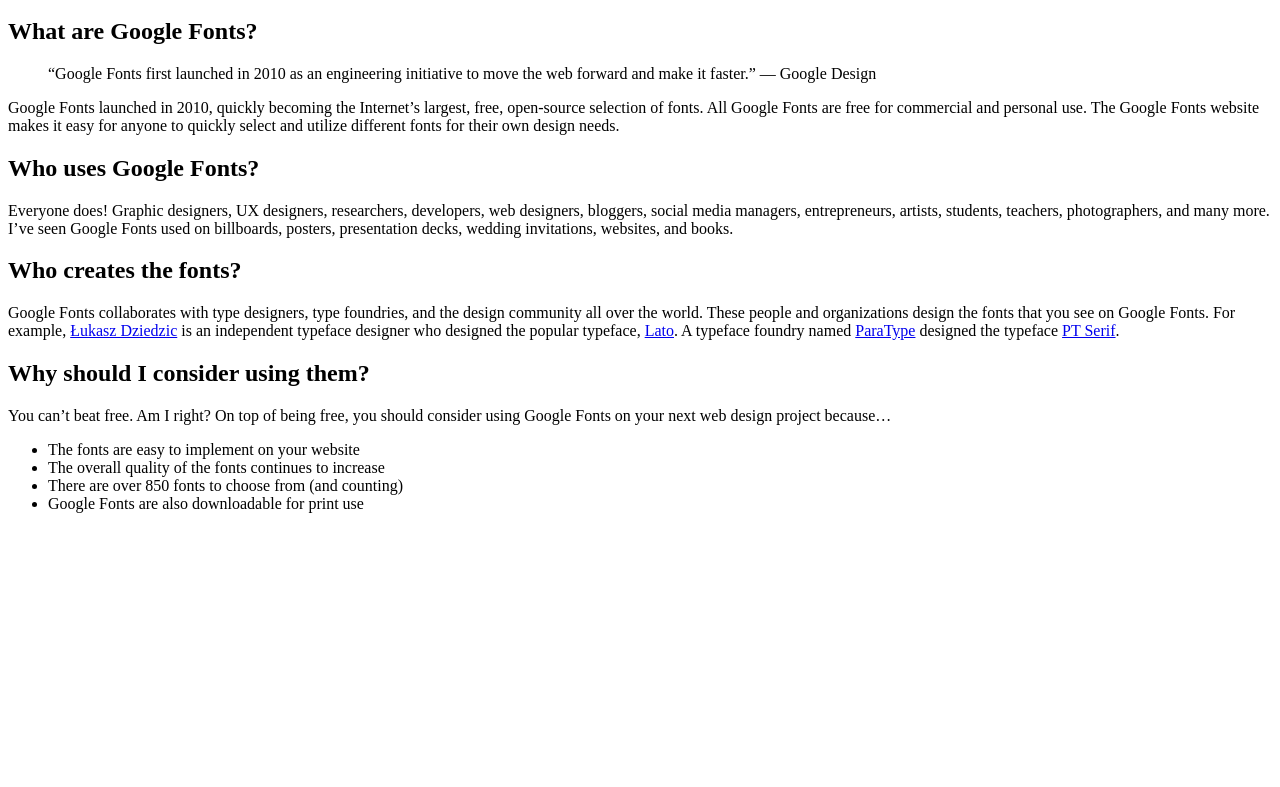
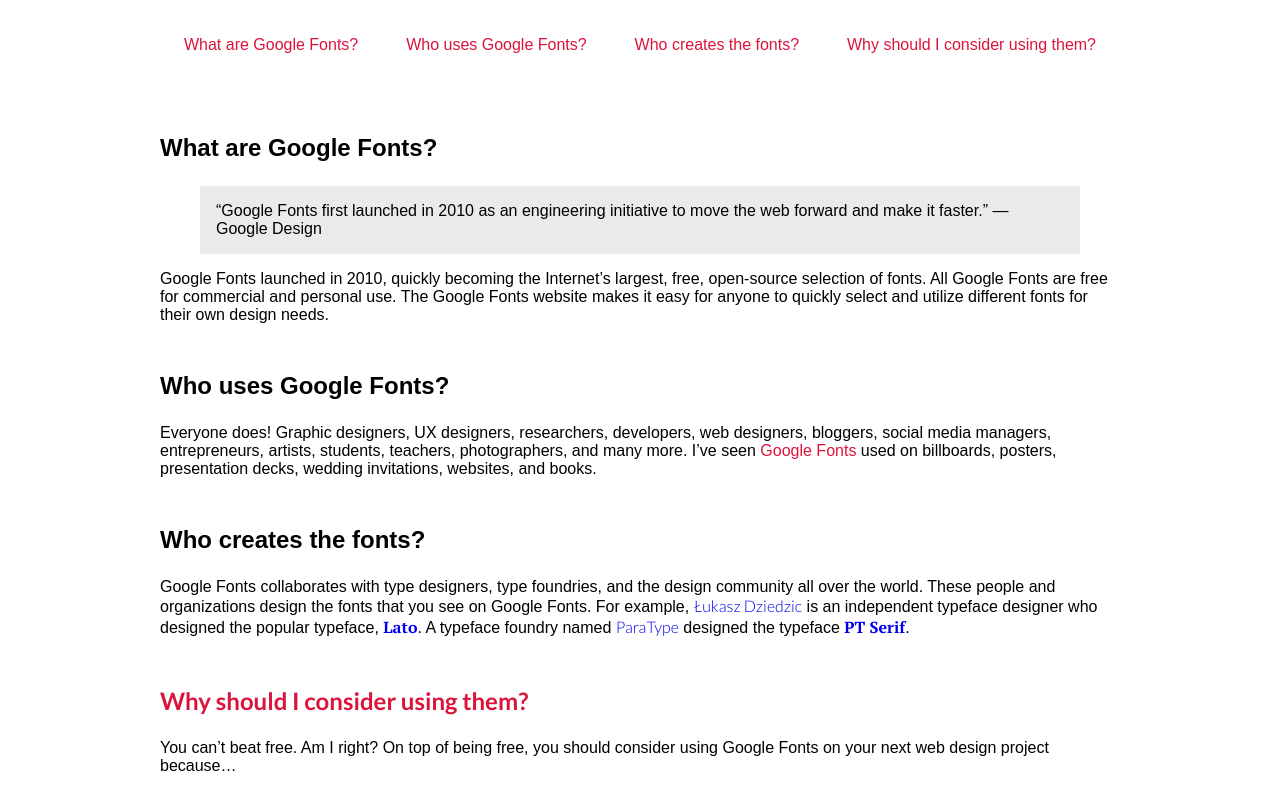
Before and after one commit to seja88/morning-workout, a plain HTML site: page index.html in a window 1280 px wide. Shown: the part 100-887 px from the top of the page. Before the commit the page ends 800 px from the top, so only its background shows below. Drawn offline with Linux system fonts and the light colour scheme.

Commit message:
updated styles.css and linked to html

```diff
--- a/index.html
+++ b/index.html
@@ -1,15 +1,25 @@
+<!-- @format -->
+
 <!DOCTYPE html>
 <html lang="en">
-
 	<head>
-    <meta charset="UTF-8">
-    <meta name="viewport" content="width=device-width, initial-scale=1.0">
-    <meta http-equiv="X-UA-Compatible" content="ie=edge">
+		<meta charset="UTF-8" />
+		<meta name="viewport" content="width=device-width, initial-scale=1.0" />
+		<meta http-equiv="X-UA-Compatible" content="ie=edge" />
 		<title>Morning Workout - Git, HTML, CSS</title>
+		<link rel="stylesheet" href="style.css" />
+		<link rel="stylesheet" href="layout.css" />
+		<link
+			href="https://fonts.googleapis.com/css2?family=Lato:wght@300;700&family=Roboto+Slab:wght@300&display=swap"
+			rel="stylesheet"
+		/>
+		<link
+			href="https://fonts.googleapis.com/css2?family=Lato:wght@300;700&family=PT+Serif:wght@400;700&display=swap"
+			rel="stylesheet"
+		/>
 	</head>
 
 	<body>
-
 		<header>
 			<h1>Google fonts</h1>
 
@@ -19,33 +29,70 @@
 				<a href="#creators">Who creates the fonts?</a>
 				<a href="#cta">Why should I consider using them?</a>
 			</nav>
-
 		</header>
 
 		<main>
-
 			<section class="about">
 				<h2 id="about">What are Google Fonts?</h2>
-            <blockquote>“Google Fonts first launched in 2010 as an engineering initiative to move the web forward and make it faster.” — Google Design</blockquote>
-            <p>Google Fonts launched in 2010, quickly becoming the Internet’s largest, free, open-source selection of fonts. All Google Fonts are free for commercial and personal use. The Google Fonts website makes it easy for anyone to quickly select and utilize different fonts for their own design needs.</p>
+				<blockquote>
+					“Google Fonts first launched in 2010 as an engineering initiative to
+					move the web forward and make it faster.” — Google Design
+				</blockquote>
+				<p>
+					Google Fonts launched in 2010, quickly becoming the Internet’s
+					largest, free, open-source selection of fonts. All Google Fonts are
+					free for commercial and personal use. The Google Fonts website makes
+					it easy for anyone to quickly select and utilize different fonts for
+					their own design needs.
+				</p>
 			</section>
 
 			<section class="users">
 				<h2 id="users">Who uses Google Fonts?</h2>
-            <p><span>Everyone does!</span> Graphic designers, UX designers, researchers, developers, web designers, bloggers, social media managers, entrepreneurs, artists, students, teachers, photographers, and many more. I’ve seen <span>Google Fonts</span> used on billboards, posters, presentation decks, wedding invitations, websites, and books.</p>
-
+				<p>
+					<span>Everyone does!</span> Graphic designers, UX designers,
+					researchers, developers, web designers, bloggers, social media
+					managers, entrepreneurs, artists, students, teachers, photographers,
+					and many more. I’ve seen <span>Google Fonts</span> used on billboards,
+					posters, presentation decks, wedding invitations, websites, and books.
+				</p>
 			</section>
 
 			<section class="creators">
 				<h2 id="creators">Who creates the fonts?</h2>
-            <p>Google Fonts collaborates with type designers, type foundries, and the design community all over the world. These people and organizations design the fonts that you see on Google Fonts.
-            For example, <a href="http://www.latofonts.com/" target="_blank" class="link">Łukasz Dziedzic</a> is an independent typeface designer who designed the popular typeface, <a href="https://fonts.google.com/specimen/Lato" target="_blank" class="link font">Lato</a>.
-            A typeface foundry named <a href="https://www.paratype.com/" target="_blank" class="link">ParaType</a> designed the typeface <a href="https://fonts.google.com/specimen/PT+Serif" target="_blank" class="link font">PT Serif</a>.</p>
+				<p>
+					Google Fonts collaborates with type designers, type foundries, and the
+					design community all over the world. These people and organizations
+					design the fonts that you see on Google Fonts. For example,
+					<a href="http://www.latofonts.com/" target="_blank" class="link"
+						>Łukasz Dziedzic</a
+					>
+					is an independent typeface designer who designed the popular typeface,
+					<a
+						href="https://fonts.google.com/specimen/Lato"
+						target="_blank"
+						class="link font"
+						>Lato</a
+					>. A typeface foundry named
+					<a href="https://www.paratype.com/" target="_blank" class="link"
+						>ParaType</a
+					>
+					designed the typeface
+					<a
+						href="https://fonts.google.com/specimen/PT+Serif"
+						target="_blank"
+						class="link font"
+						>PT Serif</a
+					>.
+				</p>
 			</section>
 
 			<section class="cta">
 				<h2 id="cta">Why should I consider using them?</h2>
-            <p>You can’t beat free. Am I right? On top of being free, you should consider using Google Fonts on your next web design project because…</p>
+				<p>
+					You can’t beat free. Am I right? On top of being free, you should
+					consider using Google Fonts on your next web design project because…
+				</p>
 				<ul>
 					<li>The fonts are easy to implement on your website</li>
 					<li>The overall quality of the fonts continues to increase</li>
@@ -53,9 +100,6 @@
 					<li>Google Fonts are also downloadable for print use</li>
 				</ul>
 			</section>
-
 		</main>
-
 	</body>
-
 </html>
--- a/style.css
+++ b/style.css
@@ -0,0 +1,36 @@
+nav > a {
+    color: crimson;
+    text-decoration: none;
+}
+
+.about > blockquote {
+    background: #eaeaea;
+}
+
+.users > span {
+    font-weight: bold;
+}
+
+section.users p span:nth-child(2) {
+    color: crimson;
+}
+
+section.creators a.link
+{
+    font-family: "Lato", Arial, Helvetica, sans-serif;
+    text-decoration: none;
+}
+
+section.creators a.font {
+    font-family: "PT Serif", Arial, Helvetica, sans-serif;
+    font-weight: bold;
+}
+
+.cta h2{
+    color: crimson;
+    font-family: "Lato", Arial, Helvetica, sans-serif;
+}
+
+section.cta ul li:nth-child(odd) {
+    text-decoration-line: underline;
+}
```
Lines whose indentation alone changed are shown as unchanged.
